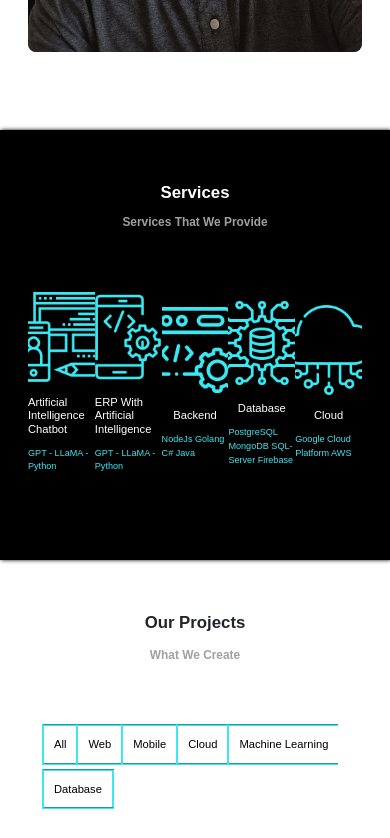
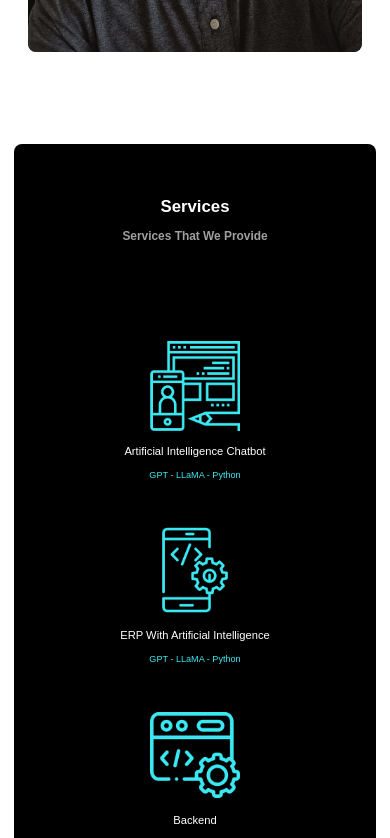
Before and after one commit to TryHardLearning/archsoftware-ai, a React (Vite) app: page / in a window 390 px wide. Shown: the part 1900-2738 px from the top of the page. Built offline with nearby package versions, Linux system fonts and the light colour scheme.

Commit message:
feat: mobile vision

```diff
--- a/src/page-components/Services.jsx
+++ b/src/page-components/Services.jsx
@@ -10,11 +10,12 @@ import ClouldImage from "../assets/images/cloud.png"
 export default function Services() {
 
   const DefaultContainer = styled.section`
-    width: 100%;
+
     padding: 50px 0;
     background-color: #000;
-    box-shadow: 1px 0px 4px #000;
     color: #fff;
+    margin: 2rem;
+    border-radius: 8px;
   `;
   const Title = styled.div`
     text-align: center;
@@ -37,6 +38,9 @@ export default function Services() {
   `;
   const Services = styled.section`
     display: flex;
+     @media (max-width: 600px) {
+      flex-direction: column;
+    }
   `
   const AsService = styled.section`
     flex: 1;
@@ -48,6 +52,9 @@ export default function Services() {
     transition: 1s;
     &:hover {
       border-bottom: 1.5px solid var(--primary);
+    }
+    @media (max-width: 600px) {
+        margin-top: 5rem;
     }
   `;
   const ImgTecnologyLogo = styled.img`
```
